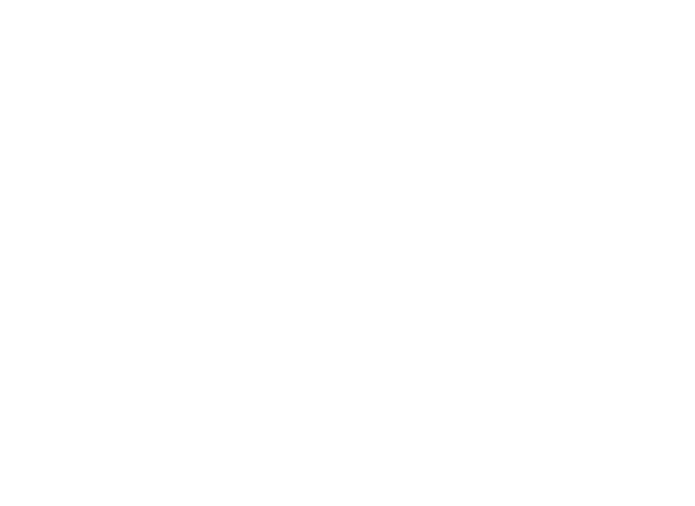
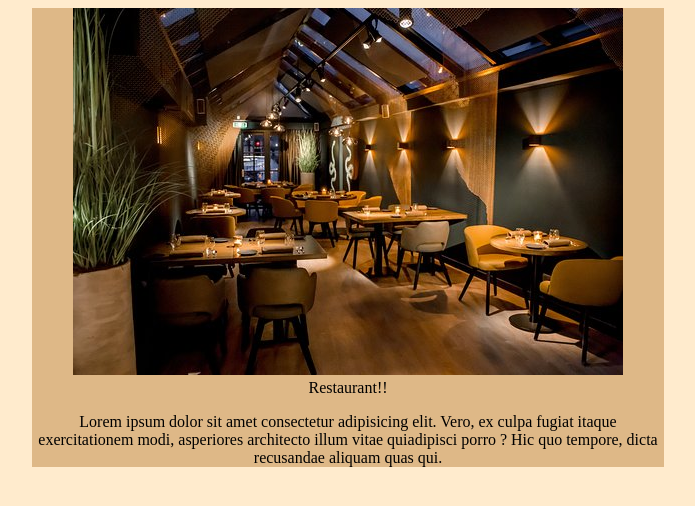
Before and after one commit to LezamaCybart/restaurant-page, a website built with webpack: page dist/index.html in a window 1280 px wide. Shown: the whole page, without its empty margins (292-987 px from the left). Built offline with nearby package versions, Linux system fonts and the light colour scheme.

Commit message:
implemented page-load function

```diff
--- /dev/null
+++ b/public/css/style.css
@@ -0,0 +1,9 @@
+body {
+    background-color: blanchedalmond;
+}
+#content {
+    margin: auto;
+    text-align: center;
+    width: 50%;
+    background-color: burlywood;
+}
--- a/src/index.js
+++ b/src/index.js
@@ -1 +1,7 @@
+import { initializeDomElements } from "./pageLoad";
+
+window.onload = () => {
+    initializeDomElements();
+}
+
 console.log("working");
--- /dev/null
+++ b/src/pageLoad.js
@@ -0,0 +1,21 @@
+const initializeDomElements = () => {
+    let contentDiv = document.getElementById("content");
+
+    let banner = document.createElement("img");
+    banner.src = "../public/images/banner.jpg";
+
+    let header = document.createElement("header");
+    let headerText = document.createTextNode("Restaurant!!");
+    header.appendChild(headerText);
+
+    let description = document.createElement("p");
+    let descriptionText = document.createTextNode("Lorem ipsum dolor sit amet consectetur adipisicing elit. Vero, ex culpa fugiat itaque exercitationem modi, asperiores architecto illum vitae quiadipisci porro ? Hic quo tempore, dicta recusandae aliquam quas qui.");
+    description.appendChild(descriptionText);
+
+    contentDiv.appendChild(banner);
+    contentDiv.appendChild(header);
+    contentDiv.appendChild(description);
+};
+
+
+export { initializeDomElements };
```
Also changed, not shown: dist/index.html, dist/main.js, public/images/banner.jpg (added).
